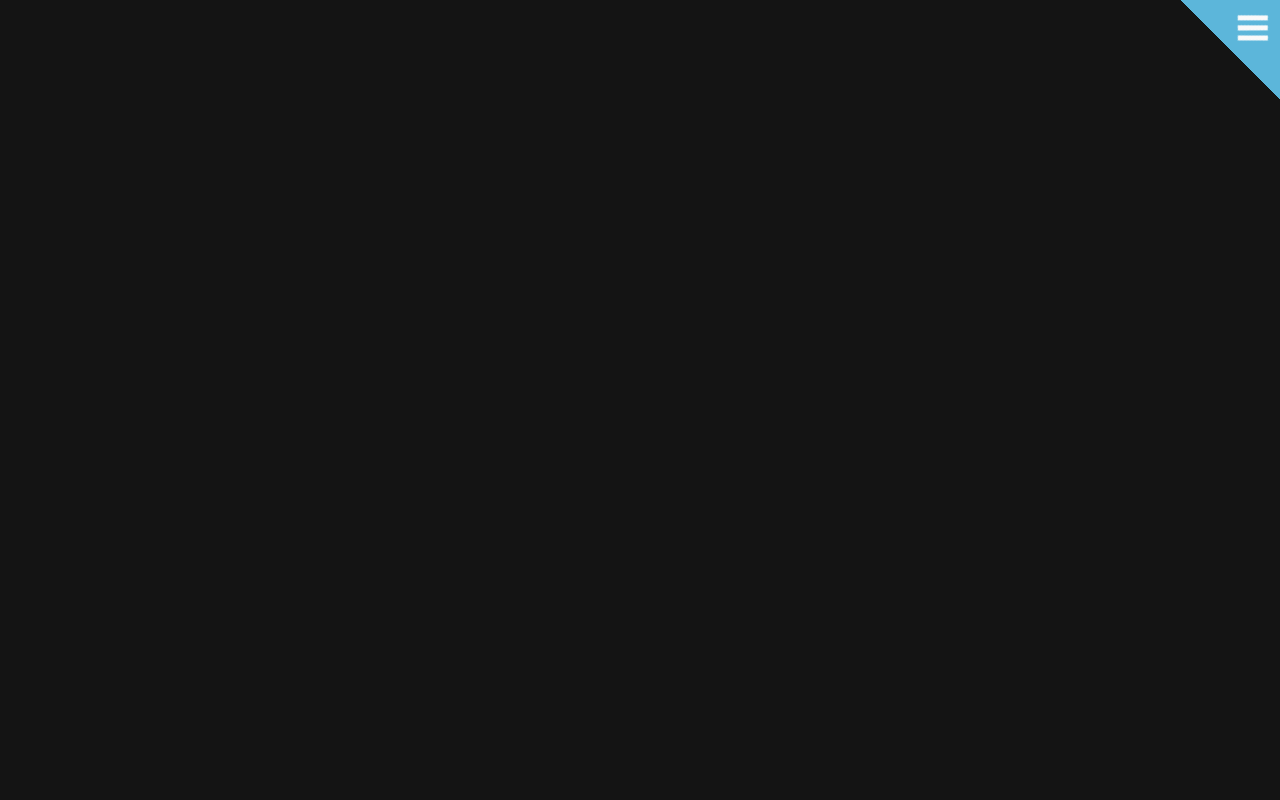
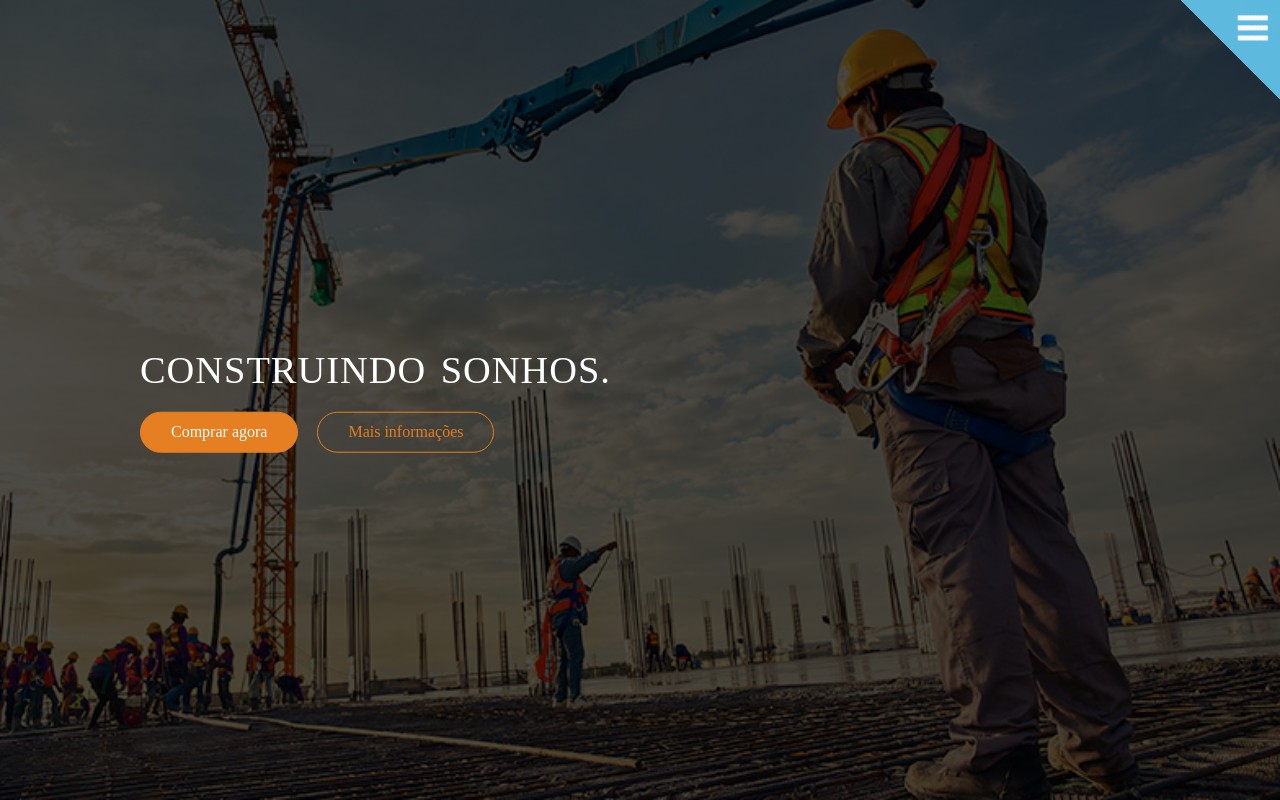
Before and after one commit to codeblackthunder/DWDM-projeto-01, a plain HTML site: page index.html in a window 1280 px wide. Drawn offline with Linux system fonts and the light colour scheme.

Commit message:
Adicionando header hero

```diff
--- a/index.html
+++ b/index.html
@@ -5,6 +5,7 @@
 	<title>site-seguido saude no prato</title>
 	<link rel="stylesheet" href="vendors/css/menu.css">
 	<link rel="stylesheet" href="vendors/css/normalize.css">
+	<link rel="stylesheet" href="resources/css/header.css">
 
 </head>
 
@@ -39,6 +40,27 @@
 	<!--====  End of Menu  ====-->
 
 
+<!--=================================
+=            Hero header            =
+==================================-->
+   <header>
+            <div class="hero-text-box">
+               <h1>Construindo sonhos.<br></h1>
+               <a class="btn btn-full" href="#">Comprar agora</a>
+               <a class="btn btn-ghost" href="#">Mais informações</a>
+            </div>
+        </header>
+
+<!--====  End of Hero header  ====-->
+
+
+
+
+
+
+
+
+
 
 
 </body>
--- /dev/null
+++ b/resources/css/header.css
@@ -0,0 +1,77 @@
+header {
+    background-image: linear-gradient(rgba(0, 0, 0, 0.7), rgba(0, 0, 0, 0.7)), url(img/header.jpg); /*explore outras cores e transparências*/
+    background-size: cover;
+    background-position: center;
+    height: 100vh;
+}
+
+.hero-text-box {
+    position: absolute;
+    width: 1000px;
+    top: 50%;
+    left: 50%;
+    transform: translate(-50%, -50%);
+}
+h1 {
+    margin-top: 0;
+    margin-bottom: 20px; /*Ajustando espaçamento*/
+    color: #fff;
+    font-size: 240%;
+    text-transform: uppercase;
+    word-spacing: 4px;
+    letter-spacing: 1px;
+    font-weight: 300;
+}
+.btn-full {
+    background-color: #e67e22;
+    border: 1px solid #e67e22;
+    color: #fff;
+}
+.btn{
+    display: inline-block;
+    padding: 10px 30px;
+    font-weight: 300;
+    text-decoration: none;
+    border-radius: 200px;
+    color: #fff;
+}
+.btn:link,
+.btn:visited {
+    display: inline-block;
+    padding: 10px 30px;
+    font-weight: 300;
+    text-decoration: none;
+    border-radius: 200px;
+    color: #fff;
+}
+
+.btn-full:link,
+.btn-full:visited  {
+    background-color: #e67e22;
+    border: 1px solid #e67e22;
+    color: #fff;
+    margin-right: 15px; /*espaçamento entre os btões*/
+    transition: background-color 0.2s, border 0.2s, color 0.2s; /*a transição da cor do fundo, da borda e da fonte deve demorar 0.2 segundos*/
+}
+
+.btn-ghost:link,
+.btn-ghost:visited  {
+    border: 1px solid #e67e22;
+    color: #e67e22;
+}
+
+.btn:hover,
+.btn:active {
+    background-color: #cf6d17;
+}
+
+.btn-full:hover,
+.btn-full:active {
+    border: 1px solid #cf6d17;
+}
+
+.btn-ghost:hover,
+.btn-ghost:active {
+    border: 1px solid #cf6d17;
+    color: #fff;
+}
```
Also changed, not shown: resources/css/img/header.jpg (added).
